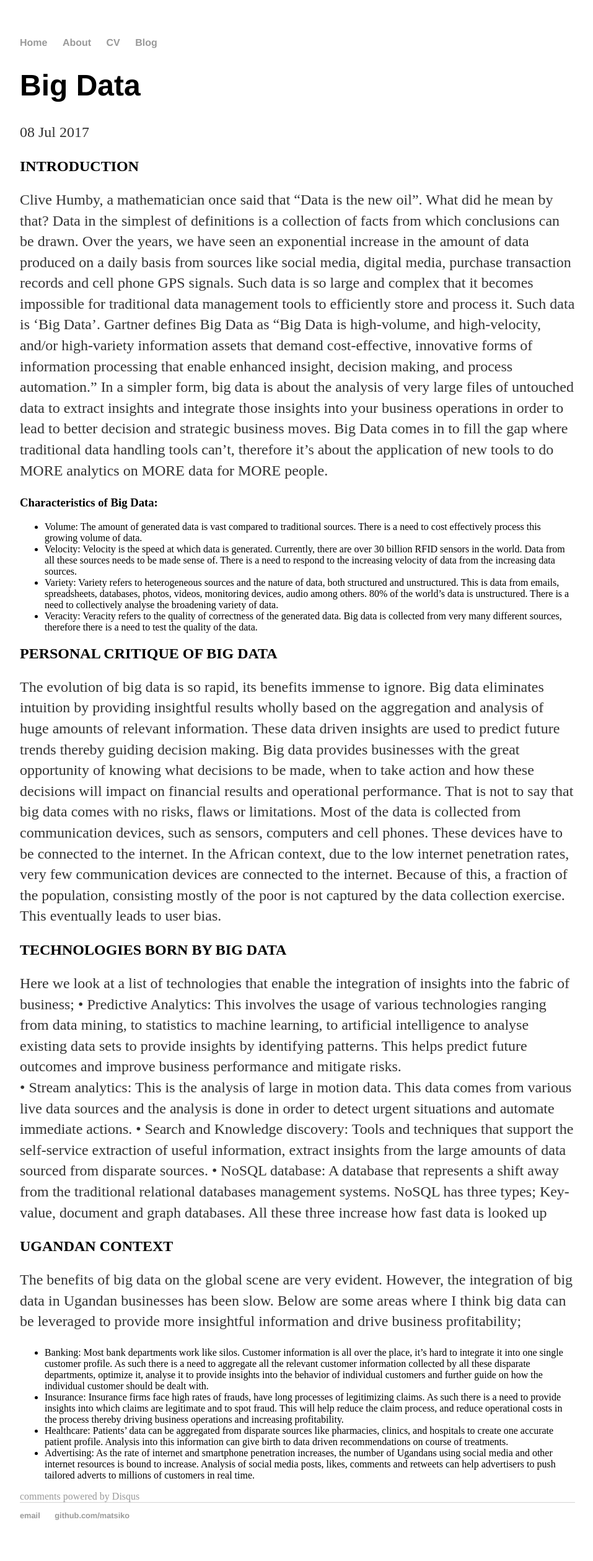
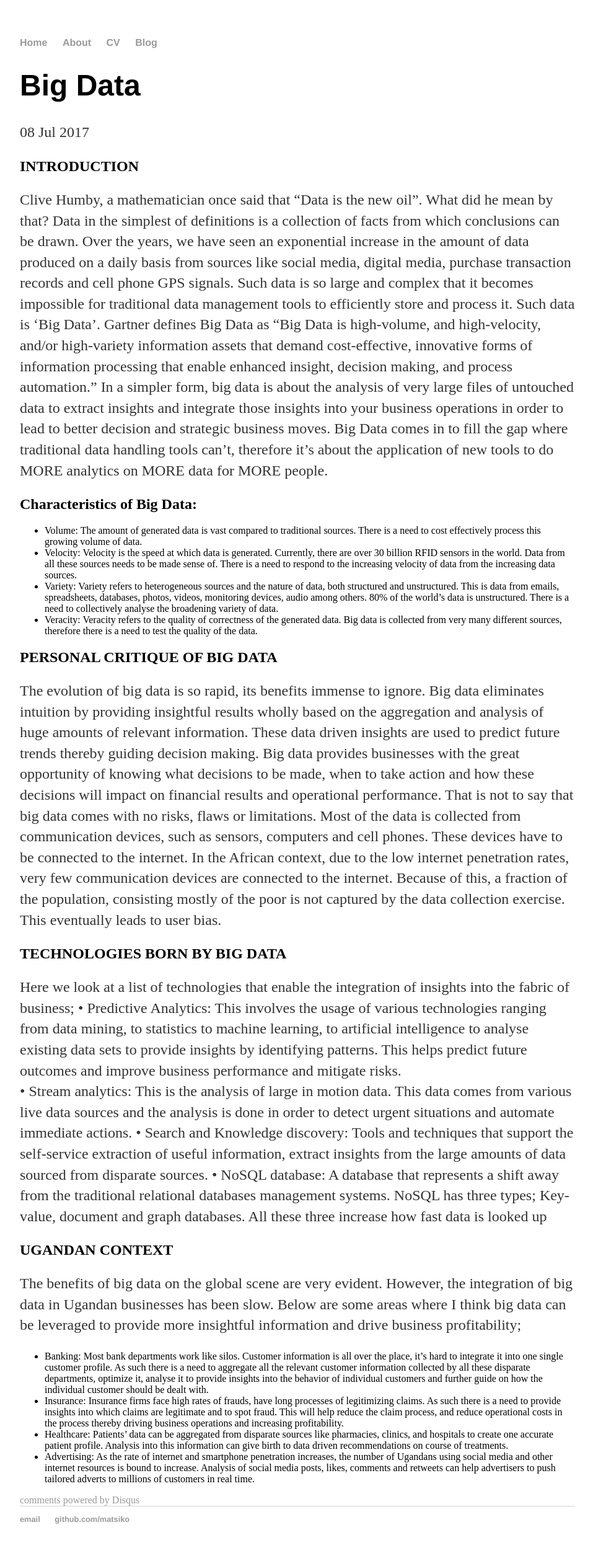
Before and after one commit to matsiko/matsiko.github.io, a Jekyll site: the page built from _posts/2017-07-08-big-data.md, in a window 1280 px wide. Shown: the whole page at 62% size, without its empty margins (160-1117 px from the left). Built offline with Jekyll 4.4.1, drawn with Linux system fonts in a browser that asks for light colours; our own code applies the rules of GitHub Pages for plain Markdown files; comment, search, counter and statistics services are not loaded.

```diff
--- a/_posts/2017-07-08-big-data.md
+++ b/_posts/2017-07-08-big-data.md
@@ -10,7 +10,7 @@ Gartner defines Big Data as “Big Data is high-volume, and high-velocity, and/o
 In a simpler form, big data is about the analysis of very large files of untouched data to extract insights and integrate those insights into your business operations in order to lead to better decision and strategic business moves.
 Big Data comes in to fill the gap where traditional data handling tools can’t, therefore it’s about the application of new tools to do MORE analytics on MORE data for MORE people.
 
-<h3>Characteristics of Big Data:</h3>
+<h2>Characteristics of Big Data:</h2>
 
 
 + Volume:
```
